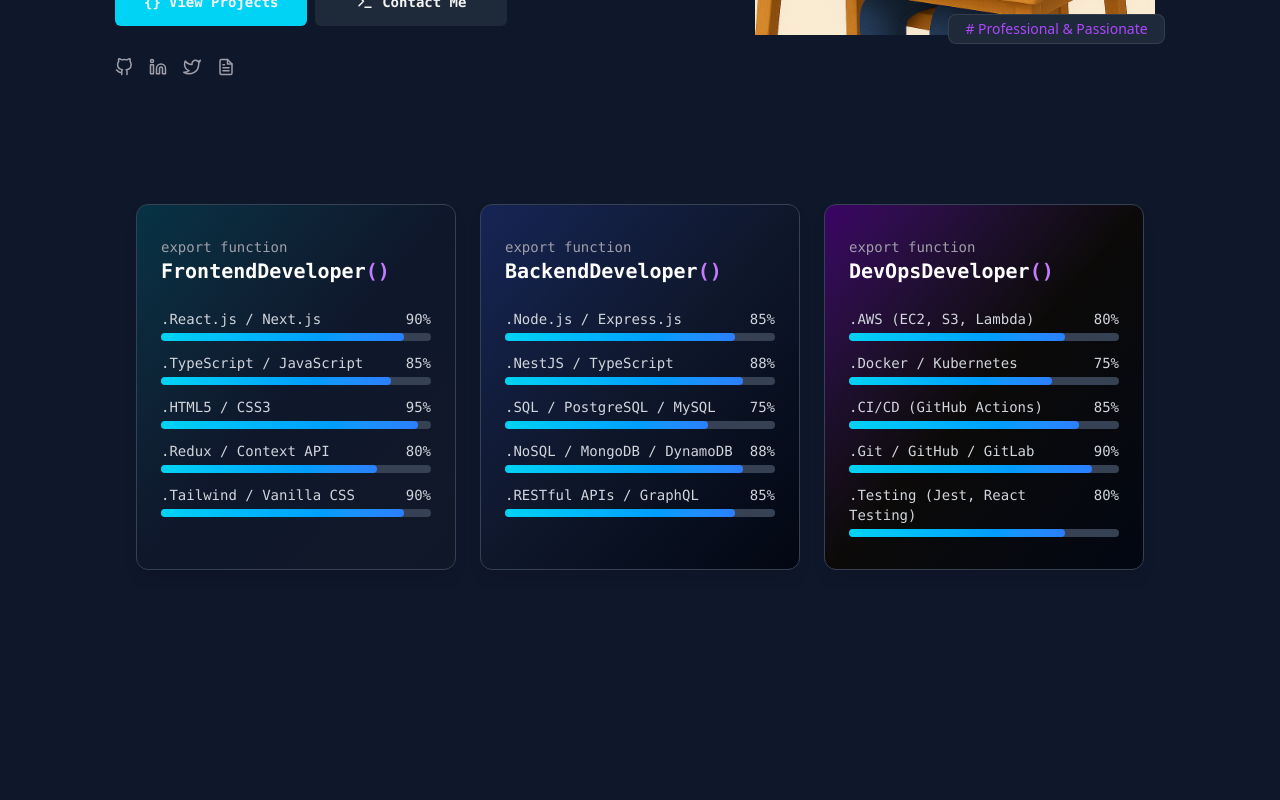
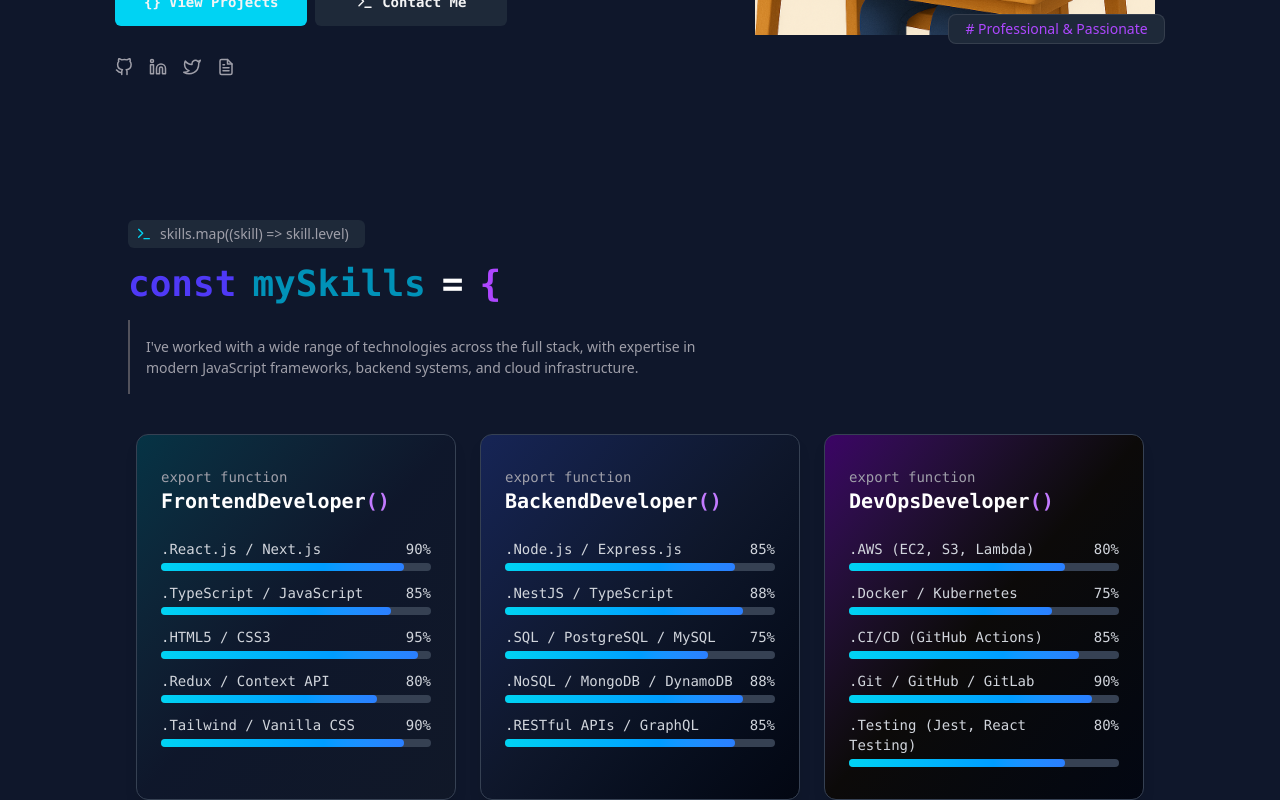
Before and after one commit to Anindit-Github/my-portfolio, a Next.js app: page / in a window 1280 px wide. Shown: the part 526-1326 px from the top of the page. Before the commit the page ends 1096 px from the top, so only its background shows below. Built offline with nearby package versions, Linux system fonts and the light colour scheme.

Commit message:
feat: Add Intro Text in Skills section

```diff
--- a/src/app/page.tsx
+++ b/src/app/page.tsx
@@ -1,6 +1,6 @@
 import Navbar from "@/components/Shared/NavBar";
 import HeroSection from '@/components/Hero/HeroSection'
-import SkillCards from "@/components/Skills/SkillCards";
+import SkillSection from "@/components/Skills/SkillsSection";
 
 export default function Home() {
   return (
@@ -8,7 +8,7 @@ export default function Home() {
       <Navbar />
       <main className="scroll-smooth pt-32">
         <section id="hero" className="pb-32"><HeroSection/></section>
-        <section id="skills"><SkillCards/></section>
+        <section id="skills"><SkillSection/></section>
       </main>
     </>
   );
--- a/src/components/Hero/HeroName.tsx
+++ b/src/components/Hero/HeroName.tsx
@@ -1,13 +1,12 @@
 import { Terminal } from "react-feather";
+import TerminalCaptions from "../Shared/TerminalCaptions";
+import { terminalConsts } from "@/lib/constants";
 
 export default function HeroDefinitionName() {
     return (
 
         <div>
-        <div className="my-4 py-1 flex items-center w-[150px] rounded-md bg-gray-800">
-  <span className="pl-2 text-cyan-400"><Terminal size={16} /></span>
-  <span className="pl-2 text-zinc-400 text-sm">developer:~$</span>
-</div>
+            <TerminalCaptions text={terminalConsts.developer}/>
 
             <div>
                 <span className="text-sm text-indigo-500">const</span>
--- /dev/null
+++ b/src/components/Shared/TerminalCaptions.tsx
@@ -0,0 +1,10 @@
+import { Terminal } from "react-feather";
+
+export default function TerminalCaptions({text}:{text:string}) {
+    return (
+        <div className="my-4 py-1 inline-flex pr-4 items-center rounded-md bg-gray-800">
+            <span className="pl-2 text-cyan-400"><Terminal size={16} /></span>
+            <span className="pl-2 text-zinc-400 text-sm">{text}</span>
+        </div>
+    )
+}
--- a/src/components/Skills/SkillCard.tsx
+++ b/src/components/Skills/SkillCard.tsx
@@ -2,7 +2,7 @@ import * as motion from "motion/react-client"
 import type { Variants } from "motion/react"
 import { springTransition } from "@/lib/common";
 import clsx from "clsx";
-import SkillHeading from "./SkillHeading";
+import SkillCardHeading from "./SkillCardHeading";
 
 
 const cardVariant: Variants = {
@@ -46,7 +46,7 @@ export default function SkillCard({domain, skillInfo, custom}: {domain: string,
             variants={cardVariant}
             custom={custom}
         >
-            <SkillHeading domain={domain}/>
+            <SkillCardHeading domain={domain}/>
 
             {/* Skills */}
             <div className="space-y-3">
--- a/src/components/Skills/SkillHeading.tsx
+++ b/src/components/Skills/SkillCardHeading.tsx
@@ -1,4 +1,4 @@
-export default function SkillHeading({ domain }: { domain: string }) {
+export default function SkillCardHeading({ domain }: { domain: string }) {
     return (
         <div className="pb-6">
             <div className="text-sm text-zinc-400">export function</div>
--- a/src/components/Skills/SkillsSection.jsx
+++ b/src/components/Skills/SkillsSection.jsx
@@ -1,3 +1,26 @@
+import TerminalCaptions from '../Shared/TerminalCaptions'
+import SkillCards from './SkillCards'
+import { terminalConsts } from '../../lib/constants'
 export default function SkillsSection() {
+    return (
+        <div className="flex justify-center w-full px-4 sm:px-6">
+            <div className="w-full max-w-5xl">
+                <div className="mb-10">
+                    <TerminalCaptions text={terminalConsts.skills} />
+                    <br />
+                    <div className="font-mono text-4xl font-bold">
+                        <span className="text-indigo-600 pr-4">const</span>
+                        <span className="text-cyan-600 pr-4">mySkills</span>
+                        <span className="text-white pr-4">=</span>
+                        <span className="text-purple-500 pr-4">{"{"}</span>
+                    </div>
 
+                    <p className="text-[14px] text-zinc-400 border-l-2 border-zinc-600 p-4 my-4 max-w-[600px]">
+                        I've worked with a wide range of technologies across the full stack, with expertise in modern JavaScript frameworks, backend systems, and cloud infrastructure.
+                    </p>
+                </div>
+                <SkillCards />
+            </div>
+        </div>
+    )
 }
--- a/src/lib/constants.ts
+++ b/src/lib/constants.ts
@@ -1,2 +1,7 @@
 
 export const MAC_BUTTON_ORDER = ['RED', 'YELLOW', 'GREEN'] as const;
+
+export const terminalConsts = {
+    developer: 'developer:~$',
+    skills: 'skills.map((skill) => skill.level)'
+}
```
Lines whose indentation alone changed are shown as unchanged.
